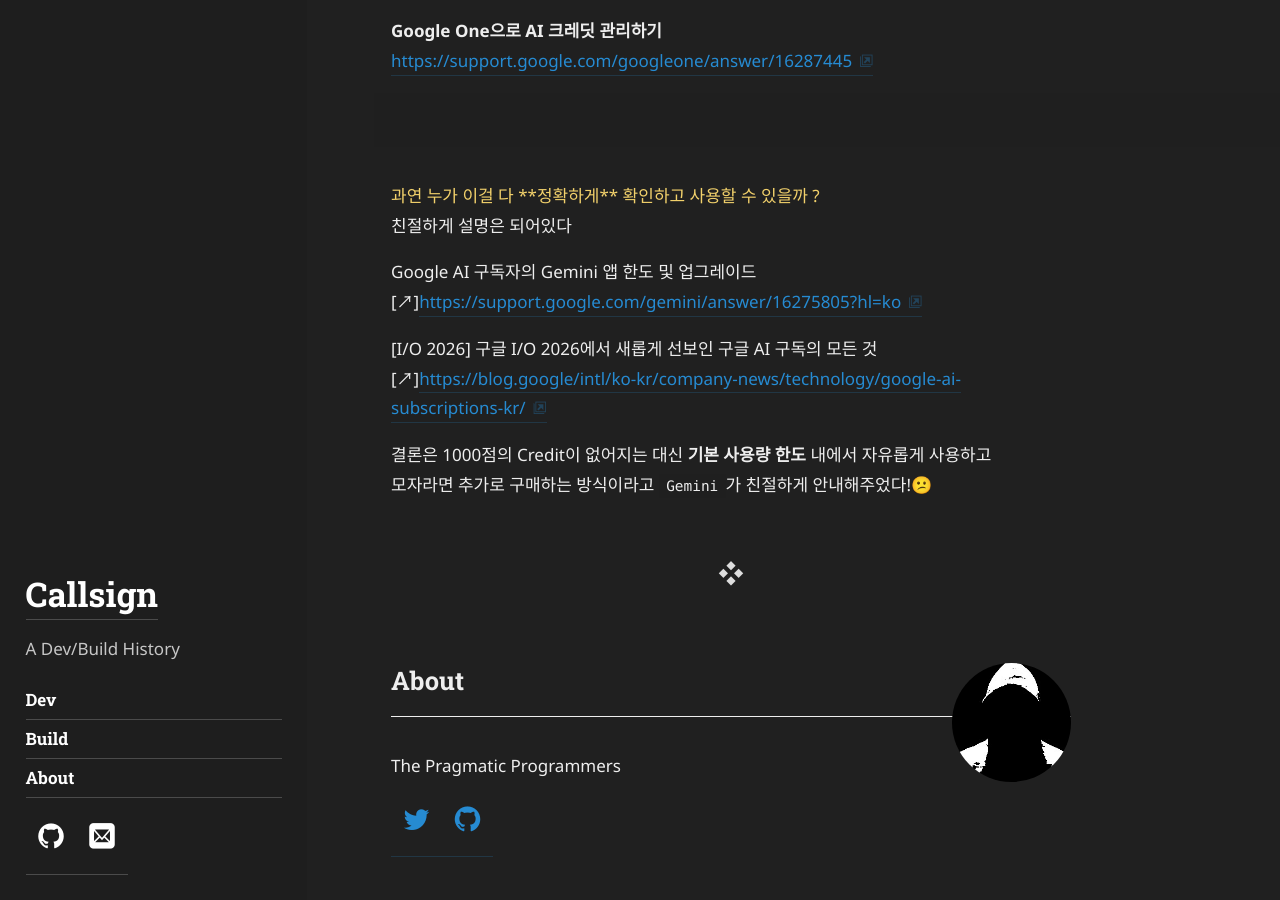
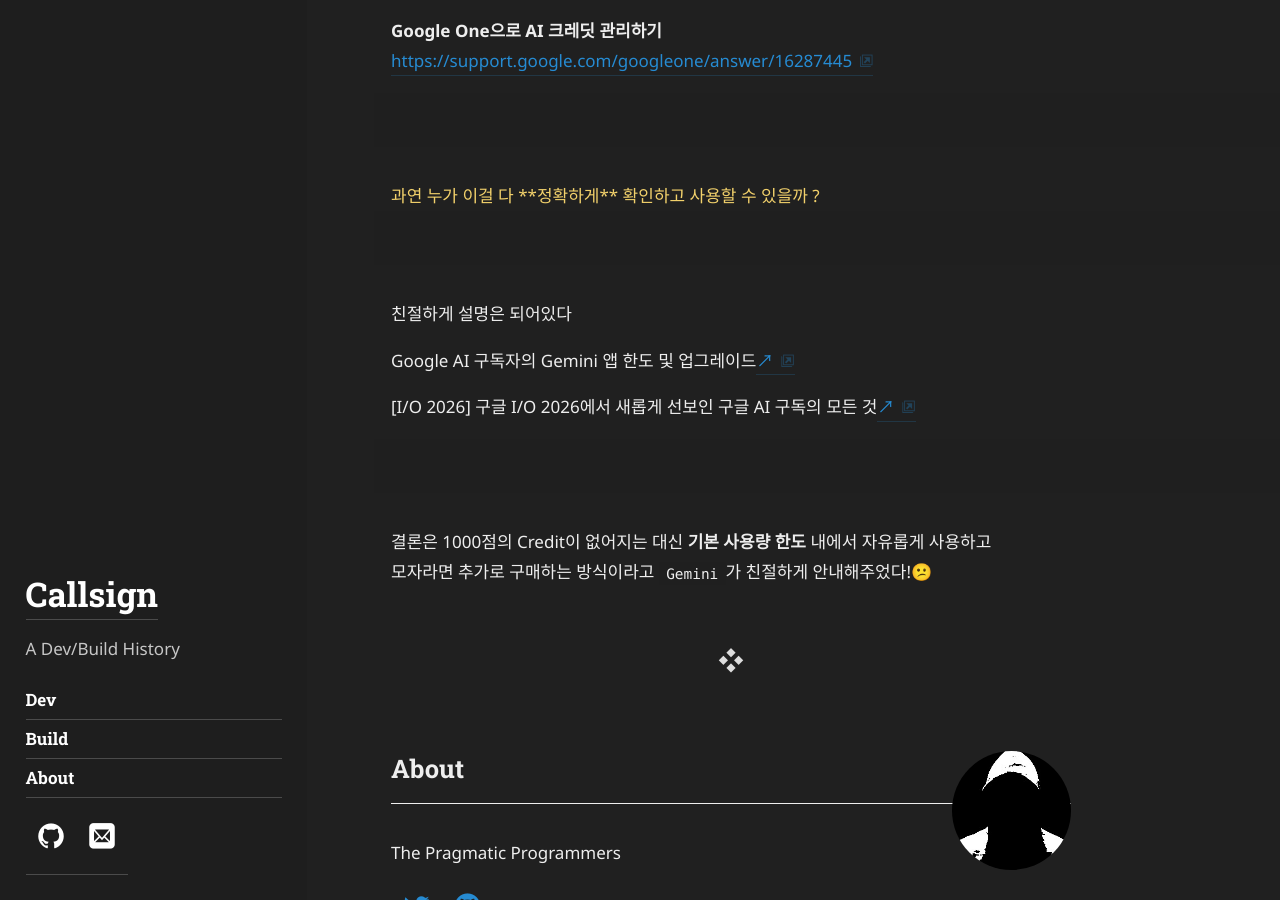
Before and after one commit to callsign88/callsign88.github.io, a Jekyll site: the page built from _posts/2026-05-26-Post-AIPro.md, in a window 1280 px wide and 900 px high, scrolled down 2813 px. Built offline with Jekyll 4.4.1, drawn with Linux system fonts in a browser that asks for light colours; some web fonts are replaced.

Commit message:
Update Post-AIPro.md: refine links and add layout blocks

```diff
--- a/_posts/2026-05-26-Post-AIPro.md
+++ b/_posts/2026-05-26-Post-AIPro.md
@@ -76,20 +76,21 @@
 
 **Google One으로 AI 크레딧 관리하기**<br>
 <https://support.google.com/googleone/answer/16287445><br>
-
 ~~~yml
 
 ~~~
+<sapn style="color:#f2d16b;">과연 누가 이걸 다 **정확하게**   확인하고 사용할 수 있을까 ? </sapn>
+~~~yml
 
-<sapn style="color:#f2d16b;">과연 누가 이걸 다 **정확하게**   확인하고 사용할 수 있을까 ? </sapn>
-
+~~~
 친절하게 설명은 되어있다
 
-Google AI 구독자의 Gemini 앱 한도 및 업그레이드[↗]<https://support.google.com/gemini/answer/16275805?hl=ko>
+Google AI 구독자의 Gemini 앱 한도 및 업그레이드[↗](https://support.google.com/gemini/answer/16275805?hl=ko)
 
 
-[I/O 2026] 구글 I/O 2026에서 새롭게 선보인 구글 AI 구독의 모든 것[↗]<https://blog.google/intl/ko-kr/company-news/technology/google-ai-subscriptions-kr/><br>
+[I/O 2026] 구글 I/O 2026에서 새롭게 선보인 구글 AI 구독의 모든 것[↗](https://blog.google/intl/ko-kr/company-news/technology/google-ai-subscriptions-kr/)
+~~~yml
 
-
+~~~
 결론은 1000점의 Credit이 없어지는 대신 **기본 사용량 한도** 내에서 자유롭게 사용하고<br>
 모자라면 추가로 구매하는 방식이라고 `Gemini`가 친절하게 안내해주었다!😕
```
